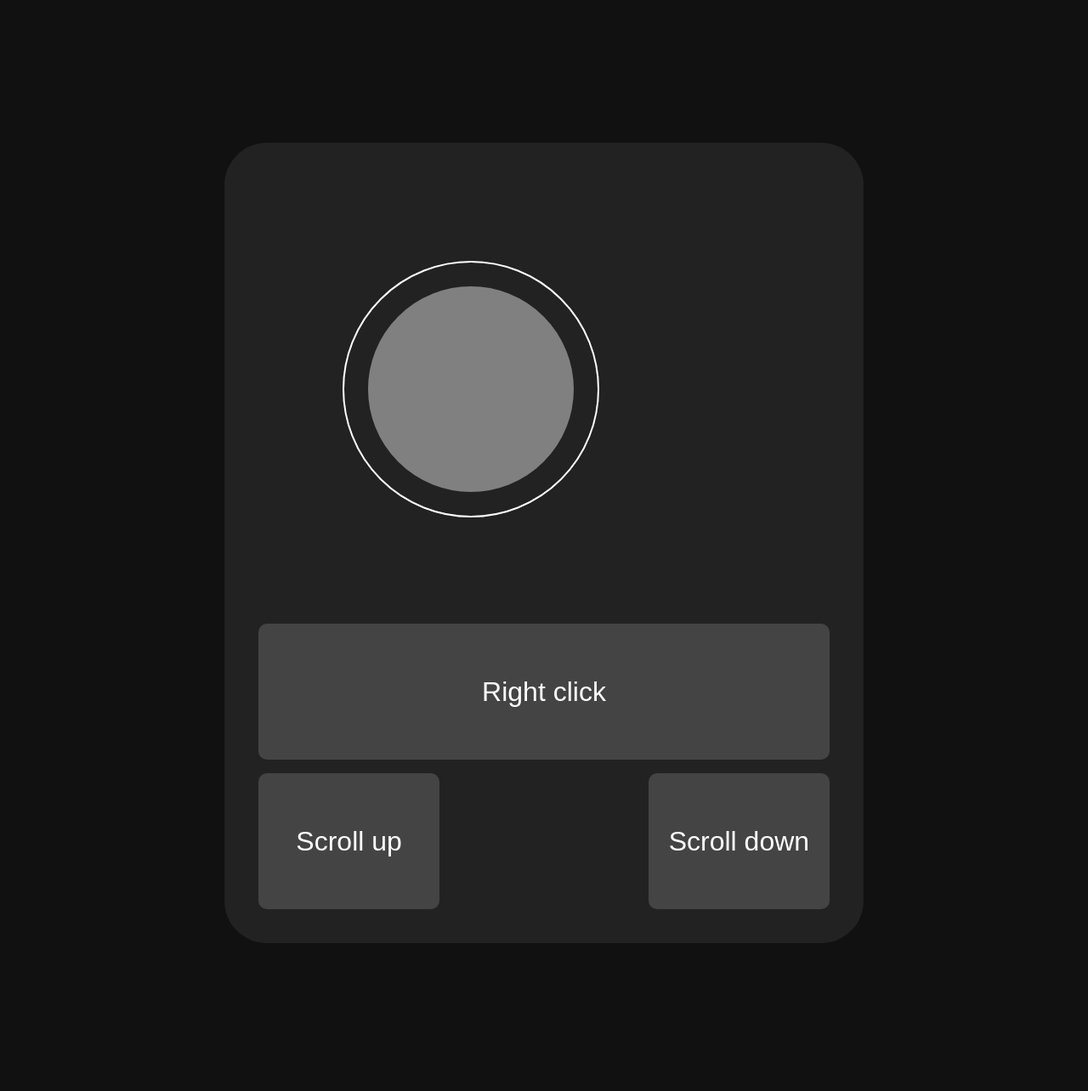
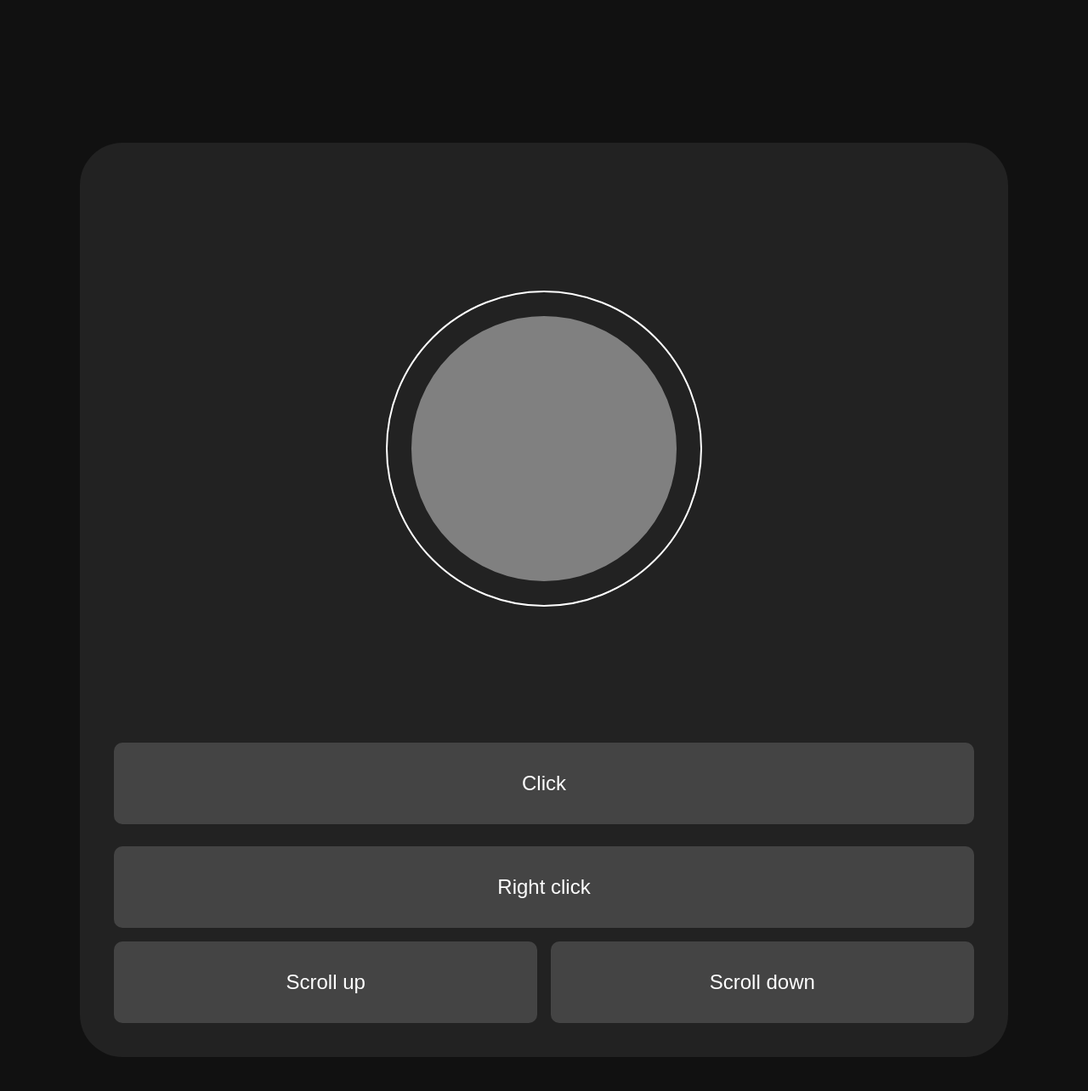
Before and after one commit to milosmatic1513/remote-mouse, a Flask app: page / in a window 1280 px wide. Shown: the whole page at 85% size. Before the commit the page ends 1110 px from the top, so only its background shows below. Run offline with Flask 3, Linux system fonts and the light colour scheme.

Commit message:
Ui improvements

```diff
--- a/templates/index.html
+++ b/templates/index.html
@@ -17,12 +17,14 @@
         .remote {
             margin-top: 10rem;
             display: grid;
-            grid-template-columns: repeat(3, 1fr);
+            grid-template-columns: repeat(4, 1fr);
             gap: 1rem;
             margin-bottom: 2rem;
             background: #222;
             padding: 40px;
             border-radius: 50px;
+            width: 80%;
+
         }
 
         .remote button {
@@ -30,9 +32,9 @@
             color: white;
             border: none;
             cursor: pointer;
-            height: 10rem;
+            height: 6rem;
             padding: 1.5rem;
-            font-size: 2rem;
+            font-size: 1.5rem;
             border-radius: 10px;
         }
 
@@ -66,27 +68,34 @@
         }
 
         .scroll-up {
-            grid-column: 1;
-            grid-row: 5;
+            grid-column: 1/span 2;
+            grid-row: 7;
         }
 
         .scroll-down {
-            grid-column: 3;
-            grid-row: 5;
+            grid-column: 3/span 2;
+            grid-row: 7;
         }
 
-        .select {
-            grid-column: 1 / span 3;
-            grid-row: 4;
+        .left-click {
+            grid-column: 1 / span 4;
+            grid-row: 5;
+            margin-top: 10px;
+            height: 40px;
+        }
+        .right-click {
+            grid-column: 1 / span 4;
+            grid-row: 6;
             margin-top: 10px;
             height: 40px;
         }
 
         #joyDiv {
-            height: 500px;
-            width: 500px;
-            grid-column: 1/ span 3;
-            grid-row: 1/ span 3;
+            margin: auto;
+            height:  50vw;
+            width:  50vw;
+            grid-column: 1/ span 4;
+            grid-row: 1/ span 4;
 
         }
 
@@ -101,7 +110,8 @@
 <body>
 <div class="remote">
     <div id="joyDiv"></div>
-    <button class="select" onclick="clickMouse('right')">Right click</button>
+    <button class="left-click" onclick="clickMouse('left')">Click</button>
+    <button class="right-click" onclick="clickMouse('right')">Right click</button>
     <button class="scroll-up" onclick="scrollMouse(100)">Scroll up</button>
     <button class="scroll-down" onclick="scrollMouse(-100)">Scroll down</button>
 </div>
```
